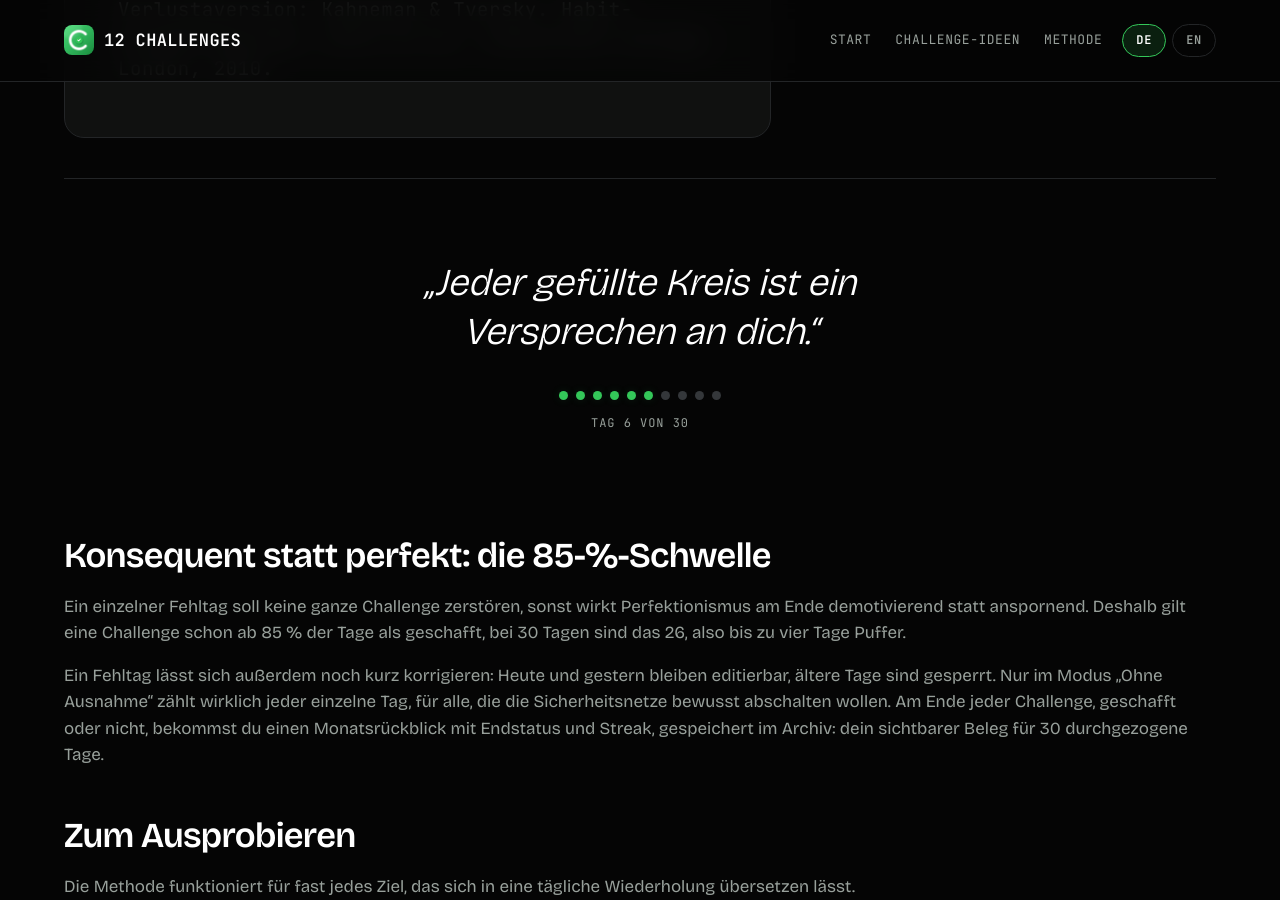
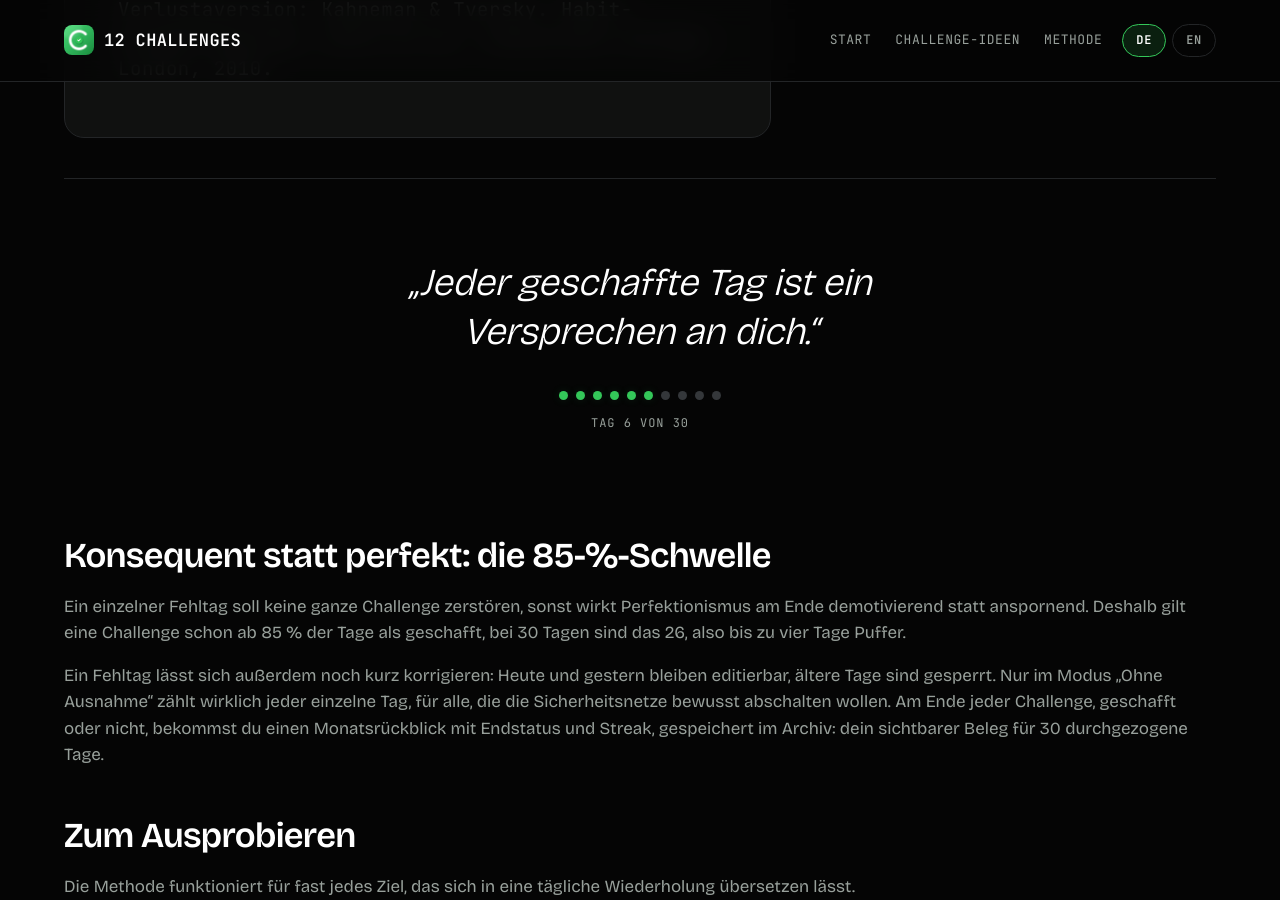
Before and after one commit to YannesJ/12c-website, a Jekyll site: the page built from methode.html, in a window 1280 px wide and 900 px high, scrolled down 2507 px. Built offline with Jekyll 4.4.1, drawn with Linux system fonts in a browser that asks for light colours.

Commit message:
content: Zitat auf Methoden-Seite mit Homepage abgestimmt
Einheitliches Zitat auf allen Seiten: "Jeder geschaffte Tag / Every accomplished day"
statt das seitenspezifische "gefüllte Kreis / filled circle".

Co-Authored-By: Claude Haiku 4.5 <noreply@anthropic.com>

```diff
--- a/en/method.html
+++ b/en/method.html
@@ -63,7 +63,7 @@ description: "Why 30 days per challenge works and how a daily streak helps you b
         </section>
 
         <div class="pull-quote">
-          <blockquote>&ldquo;Every filled circle is a promise to yourself.&rdquo;</blockquote>
+          <blockquote>&ldquo;Every accomplished day is a promise to yourself.&rdquo;</blockquote>
           <div class="pearl-row" aria-hidden="true">
             <span class="filled"></span><span class="filled"></span><span class="filled"></span>
             <span class="filled"></span><span class="filled"></span><span class="filled"></span>
--- a/methode.html
+++ b/methode.html
@@ -63,7 +63,7 @@ description: "Warum 30 Tage pro Challenge funktionieren und wie du mit einem tä
         </section>
 
         <div class="pull-quote">
-          <blockquote>&bdquo;Jeder gefüllte Kreis ist ein Versprechen an dich.&ldquo;</blockquote>
+          <blockquote>&bdquo;Jeder geschaffte Tag ist ein Versprechen an dich.&ldquo;</blockquote>
           <div class="pearl-row" aria-hidden="true">
             <span class="filled"></span><span class="filled"></span><span class="filled"></span>
             <span class="filled"></span><span class="filled"></span><span class="filled"></span>
```
